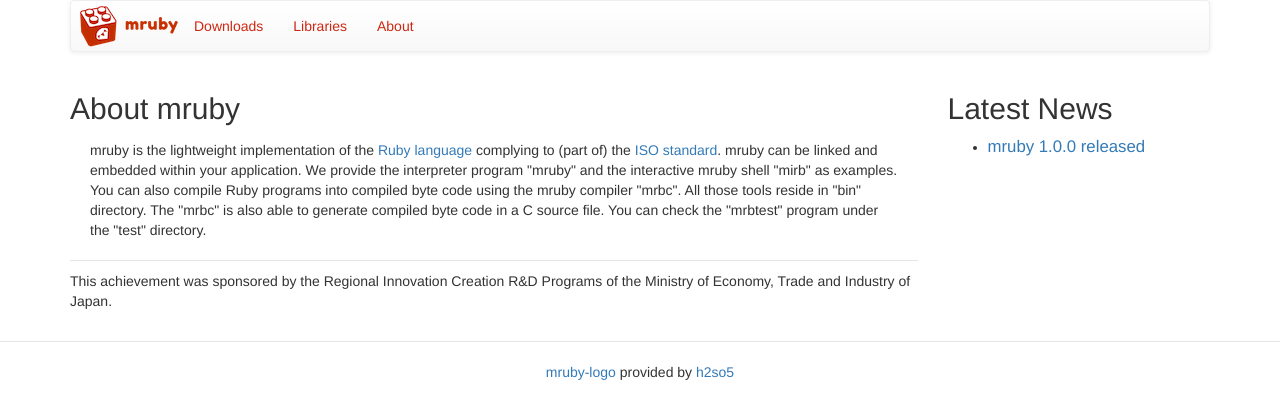
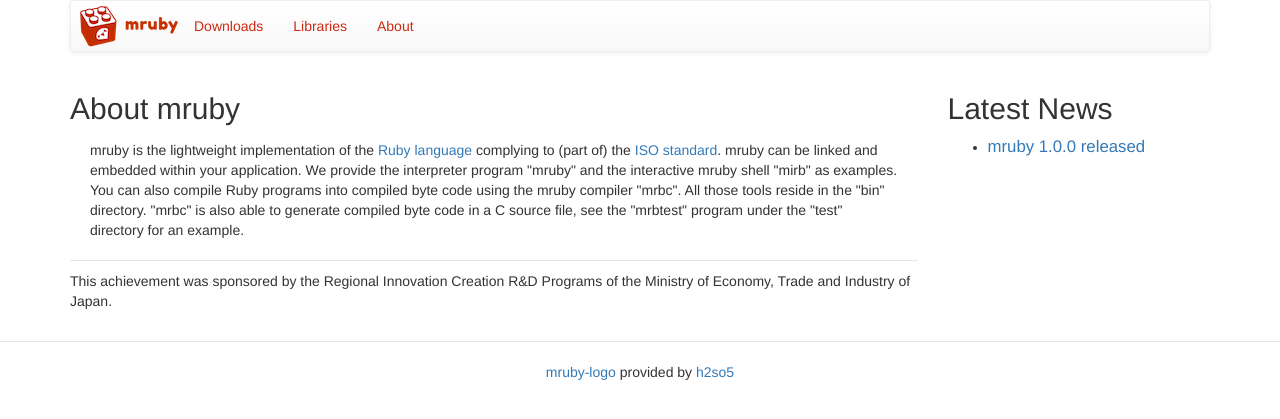
Before and after one commit to mruby/mruby.github.io, a Jekyll site: the page built from about/index.html, in a window 1280 px wide. Shown: the top 419 px of the page. Built offline with Jekyll 4.4.1, drawn with Linux system fonts in a browser that asks for light colours; nearby versions of some CDN libraries; Markdown is read by kramdown in place of the engine named in the settings.

Commit message:
Update about/index.html

```diff
--- a/about/index.html
+++ b/about/index.html
@@ -7,7 +7,7 @@
   <div>
     <h2>About mruby</h2>
     <p class="mruby-is">
-    mruby is the lightweight implementation of the <a href="http://www.ruby-lang.org">Ruby language</a> complying to (part of) the <a href="http://www.iso.org/iso/iso_catalogue/catalogue_tc/catalogue_detail.htm?csnumber=59579">ISO standard</a>. mruby can be linked and embedded within your application. We provide the interpreter program "mruby" and the interactive mruby shell "mirb" as examples. You can also compile Ruby programs into compiled byte code using the mruby compiler "mrbc". All those tools reside in "bin" directory. The "mrbc" is also able to generate compiled byte code in a C source file. You can check the "mrbtest" program under the "test" directory.
+    mruby is the lightweight implementation of the <a href="http://www.ruby-lang.org">Ruby language</a> complying to (part of) the <a href="http://www.iso.org/iso/iso_catalogue/catalogue_tc/catalogue_detail.htm?csnumber=59579">ISO standard</a>. mruby can be linked and embedded within your application. We provide the interpreter program "mruby" and the interactive mruby shell "mirb" as examples. You can also compile Ruby programs into compiled byte code using the mruby compiler "mrbc". All those tools reside in the "bin" directory. "mrbc" is also able to generate compiled byte code in a C source file, see the "mrbtest" program under the "test" directory for an example.
     </p>
 
     <p>
```
